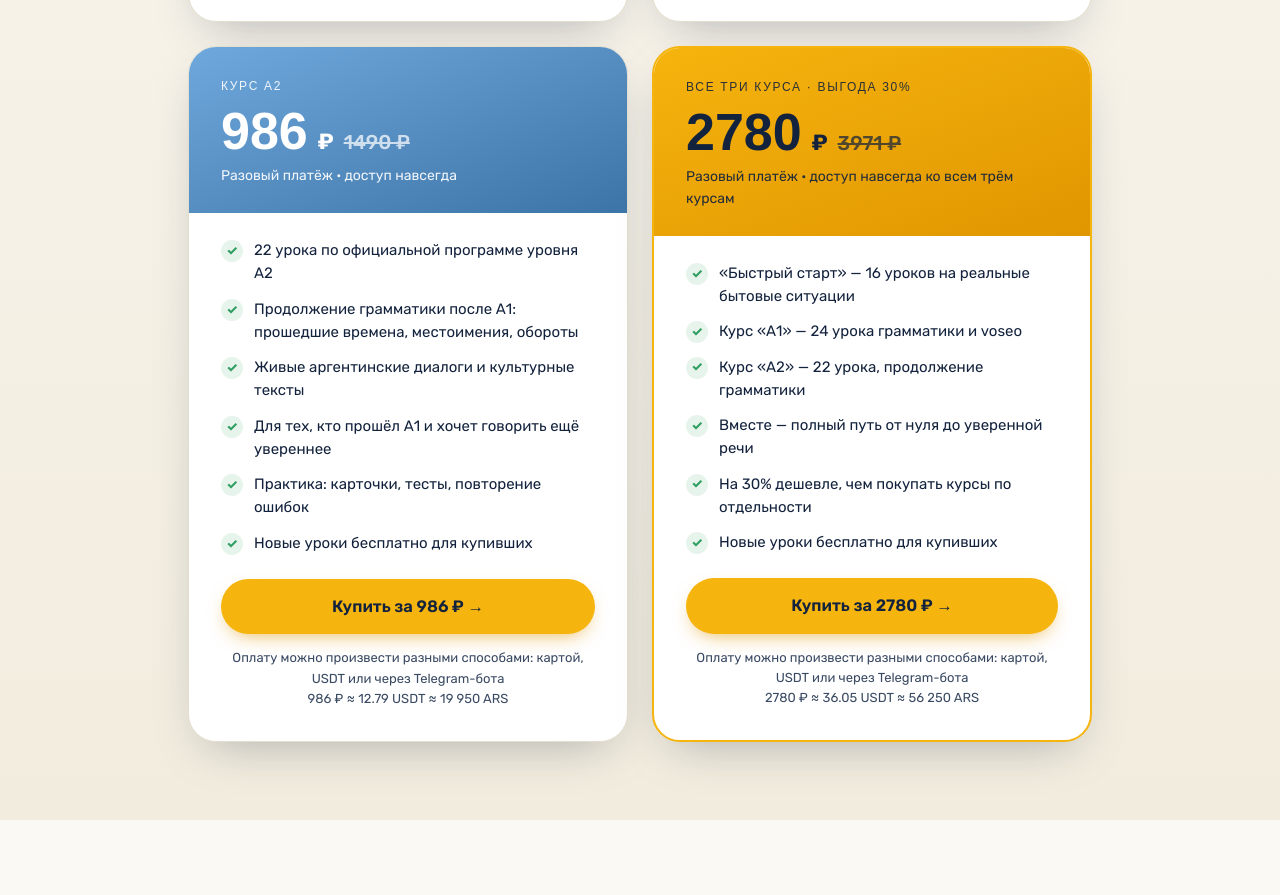
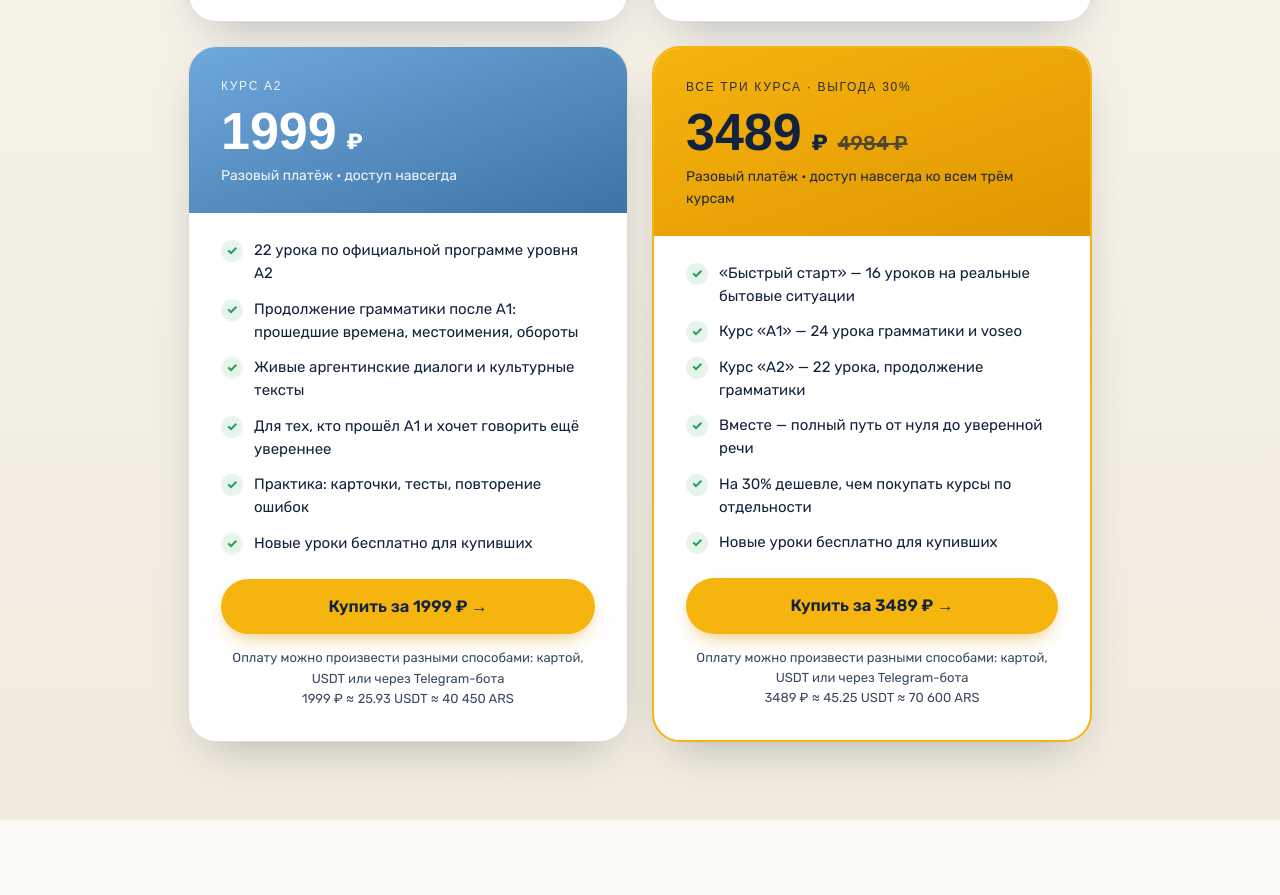
Before and after one commit to nikitazuzodo96-spec/hablaargentina, a plain HTML site: page index.html in a window 1280 px wide. Shown: the part 4683-5578 px from the top of the page. Drawn offline with Linux system fonts and the light colour scheme; a web font is replaced by a local one.

Commit message:
Fix А2 price to 1999₽ (same as А1), recompute 30% bundle

```diff
--- a/index.html
+++ b/index.html
@@ -625,8 +625,7 @@
         <div class="price-top">
           <div class="kicker">Курс А2</div>
           <div class="price-amt">
-            <span class="now">986</span><span class="cur">₽</span>
-            <span class="was">1490 ₽</span>
+            <span class="now">1999</span><span class="cur">₽</span>
           </div>
           <div class="once">Разовый платёж · доступ навсегда</div>
         </div>
@@ -639,16 +638,16 @@
             <li><span class="tick">✓</span> Практика: карточки, тесты, повторение ошибок</li>
             <li><span class="tick">✓</span> Новые уроки бесплатно для купивших</li>
           </ul>
-          <a class="btn btn-sun" href="https://t.me/HablaArgentinaBot?start=a2" id="buy-a2">Купить за 986 ₽ →</a>
-          <div class="price-fine">Оплату можно произвести разными способами: картой, USDT или через Telegram-бота<br>986 ₽ ≈ 12.79 USDT ≈ 19 950 ARS</div>
+          <a class="btn btn-sun" href="https://t.me/HablaArgentinaBot?start=a2" id="buy-a2">Купить за 1999 ₽ →</a>
+          <div class="price-fine">Оплату можно произвести разными способами: картой, USDT или через Telegram-бота<br>1999 ₽ ≈ 25.93 USDT ≈ 40 450 ARS</div>
         </div>
       </div>
       <div class="price" style="border:2px solid var(--sun)">
         <div class="price-top" style="background:linear-gradient(160deg,var(--sun) 0%,var(--sun-deep) 100%);color:var(--ink)">
           <div class="kicker">Все три курса · Выгода 30%</div>
           <div class="price-amt">
-            <span class="now">2780</span><span class="cur">₽</span>
-            <span class="was">3971 ₽</span>
+            <span class="now">3489</span><span class="cur">₽</span>
+            <span class="was">4984 ₽</span>
           </div>
           <div class="once">Разовый платёж · доступ навсегда ко всем трём курсам</div>
         </div>
@@ -661,8 +660,8 @@
             <li><span class="tick">✓</span> На 30% дешевле, чем покупать курсы по отдельности</li>
             <li><span class="tick">✓</span> Новые уроки бесплатно для купивших</li>
           </ul>
-          <a class="btn btn-sun" href="https://t.me/HablaArgentinaBot?start=bundle" id="buy-bundle">Купить за 2780 ₽ →</a>
-          <div class="price-fine">Оплату можно произвести разными способами: картой, USDT или через Telegram-бота<br>2780 ₽ ≈ 36.05 USDT ≈ 56 250 ARS</div>
+          <a class="btn btn-sun" href="https://t.me/HablaArgentinaBot?start=bundle" id="buy-bundle">Купить за 3489 ₽ →</a>
+          <div class="price-fine">Оплату можно произвести разными способами: картой, USDT или через Telegram-бота<br>3489 ₽ ≈ 45.25 USDT ≈ 70 600 ARS</div>
         </div>
       </div>
     </div>
```
